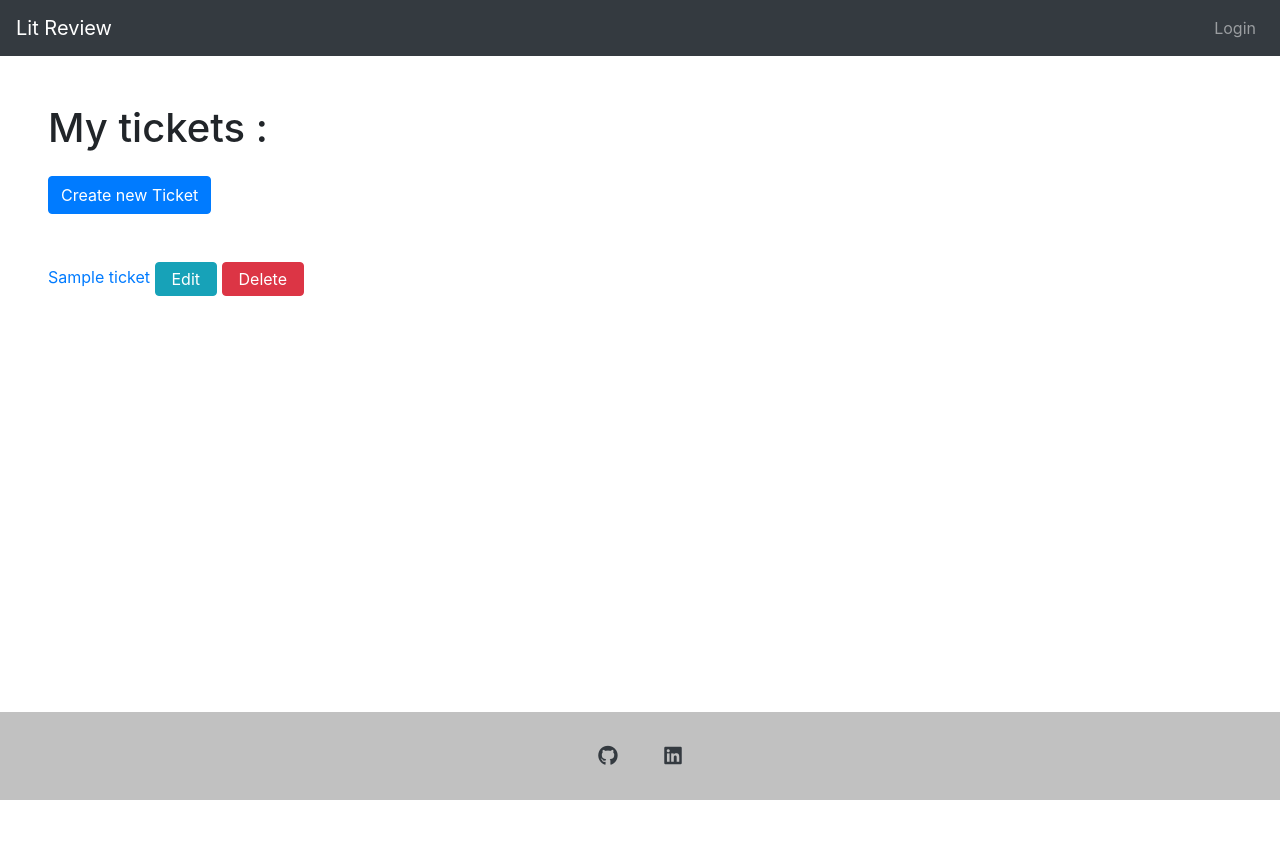
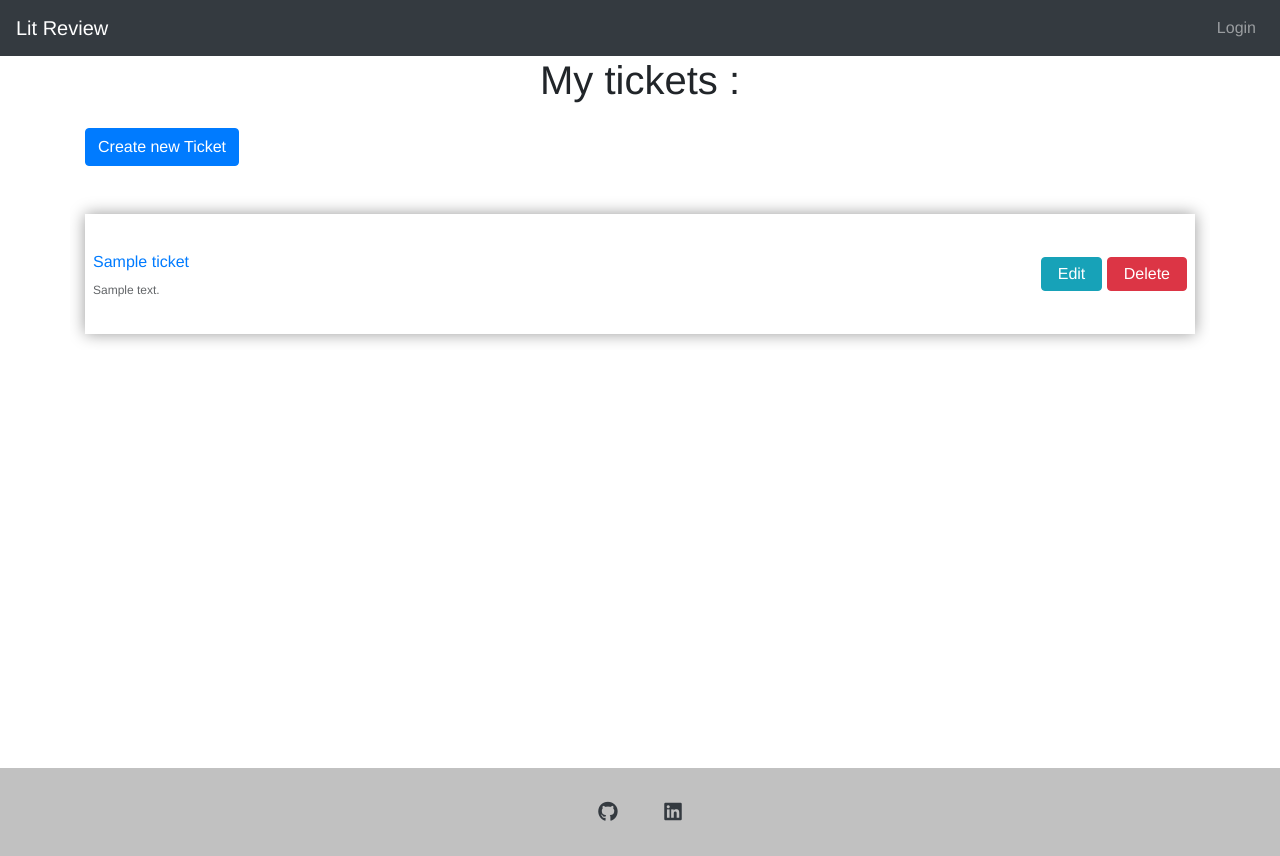
Before and after one commit to MiladEzame/lit_review, a Django app: template lit_review/tickets/templates/tickets/tickets.html in a window 1280 px wide. Before the commit the page ends 800 px from the top, so only its background shows below. Run offline with Django 3.2, Linux system fonts and the light colour scheme; the template is opened without the code that fills it: most values are stand-ins (such as "Sample title", 1, 10 or a date in 2020); some libraries are stand-ins or nearby versions.

Commit message:
changed appearance for better UI exp but stil need to add more later on

```diff
--- a/lit_review/static/css/main.css
+++ b/lit_review/static/css/main.css
@@ -1,7 +1,14 @@
+.page-container {
+    min-height: 100vh;
+    overflow: scroll;
+}
+
 body {
-    min-height: 100vh;
-    overflow: hidden;
-}
+    position: relative;
+    margin: 0;
+    min-height: 100%;
+    font-family: "Helvetica Neue", Arial, sans-serif;
+  }
 
 * {
     margin: 0px;
@@ -10,6 +17,30 @@ body {
 
 footer {
     position: absolute;
+    right: 0;
     bottom: 0;
+    left: 0;
     width: 100%;
 }
+
+.card-product p {
+    font-size: 12px;
+    line-height: 1.4;
+    opacity: .7;
+    margin-bottom: 0;
+    margin-top: 8px;
+  }
+
+.card-product {
+    overflow: hidden;
+    height: 120px;
+    background: white;
+    box-shadow: 0 0 15px rgba(0,0,0,0.4);
+    display: flex;
+    align-items: center;
+  }
+
+  .ticket-container {
+      height: 70%;
+      overflow: auto;
+  }
--- a/lit_review/tickets/templates/tickets/login.html
+++ b/lit_review/tickets/templates/tickets/login.html
@@ -12,8 +12,8 @@
                     {{ message }}
                 {% endfor %}
                 <div class="d-flex justify-content-between pt-3">
-                    <button class="btn btn-secondary">Login</button>
-                    <a href="{% url 'register'%}" class="btn btn-primary">Register</a>
+                    <button class="btn btn-primary">Login</button>
+                    <a href="{% url 'register'%}" class="btn btn-secondary">Register</a>
                 </div>
             </form>
         </div>
--- a/lit_review/tickets/templates/tickets/main.html
+++ b/lit_review/tickets/templates/tickets/main.html
@@ -15,13 +15,14 @@
     </head>
     <body>
         {% include 'tickets/navbar.html' %}
-
-        {% block content %}
+        <div class="page-container">
+            {% block content %}
 
 
-        {% endblock %}
+            {% endblock %}
 
-        {% include 'tickets/footer.html' %}
+            {% include 'tickets/footer.html' %}
+        </div>
     </body>
     <script src="https://code.jquery.com/jquery-3.3.1.slim.min.js"
     integrity="sha384-q8i/X+965DzO0rT7abK41JStQIAqVgRVzpbzo5smXKp4YfRvH+8abtTE1Pi6jizo" crossorigin="anonymous"></script>
--- a/lit_review/tickets/templates/tickets/register.html
+++ b/lit_review/tickets/templates/tickets/register.html
@@ -9,8 +9,8 @@
 
                 {{ form.as_p }}
                     <div class="d-flex justify-content-between pt-3">
-                        <button class="btn btn-secondary">Register</button>
-                        <a href="{% url 'login'%}" class="btn btn-primary">Login</a>
+                        <button class="btn btn-primary">Register</button>
+                        <a href="{% url 'login'%}" class="btn btn-secondary">Login</a>
                     </div>
                 {{ form.errors }}
             </form>
--- a/lit_review/tickets/templates/tickets/tickets.html
+++ b/lit_review/tickets/templates/tickets/tickets.html
@@ -1,15 +1,22 @@
 {% extends 'tickets/main.html' %}
 
 {% block content %}
-    <div class="container p-5 m-0">
-        <h1>My tickets :</h1>
+    <div class="container ticket-container w-100">
+        <h1 class="text-center">My tickets :</h1>
         <a href="{% url 'create_ticket' %}" class="btn btn-primary mt-3 mb-5">Create new Ticket</a>
         <ul class="list-unstyled">
             {% for ticket in tickets %}
                 <li class="mb-3">
-                    <a href="{% url 'ticket' ticket.id %}">{{ ticket.title }}</a>
-                    <a href="{% url 'update_ticket' ticket.id %}" class="btn btn-info pt-1 pb-1 pl-3 pr-3">Edit</a>
-                    <a href="{% url 'delete_ticket' ticket.id %}" class="btn btn-danger pt-1 pb-1 pl-3 pr-3">Delete</a>
+                    <div class="card-product d-flex justify-content-between p-2">
+                        <div>
+                            <a href="{% url 'ticket' ticket.id %}">{{ ticket.title }}</a><br>
+                            <p>{{ticket.content}}</p>
+                        </div>
+                        <div>
+                            <a href="{% url 'update_ticket' ticket.id %}" class="btn btn-info pt-1 pb-1 pl-3 pr-3">Edit</a>
+                            <a href="{% url 'delete_ticket' ticket.id %}" class="btn btn-danger pt-1 pb-1 pl-3 pr-3">Delete</a>
+                        </div>
+                    </div>
                 </li>
             {% endfor %}
         </ul>
--- a/lit_review/tickets/views.py
+++ b/lit_review/tickets/views.py
@@ -13,7 +13,7 @@ from django.contrib.auth import authenticate, login, logout
 # Create your views here.
 def dashboard(request):
     user = request.user
-    tickets = user.ticket_set.all()
+    tickets = Ticket.objects.all()
     return render(request, 'tickets/dashboard.html',
                   context={'tickets' : tickets})
 
```
Also changed, not shown: lit_review/tickets/templates/tickets/dashboard.html (+20 -10 lines), lit_review/tickets/templates/tickets/footer.html (+6 -6 lines), lit_review/db.sqlite3.
